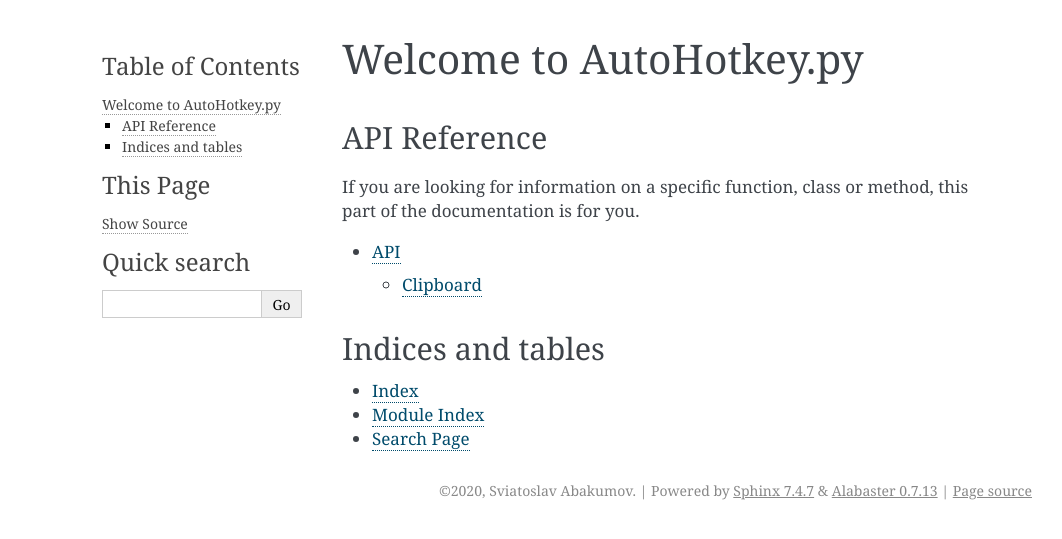
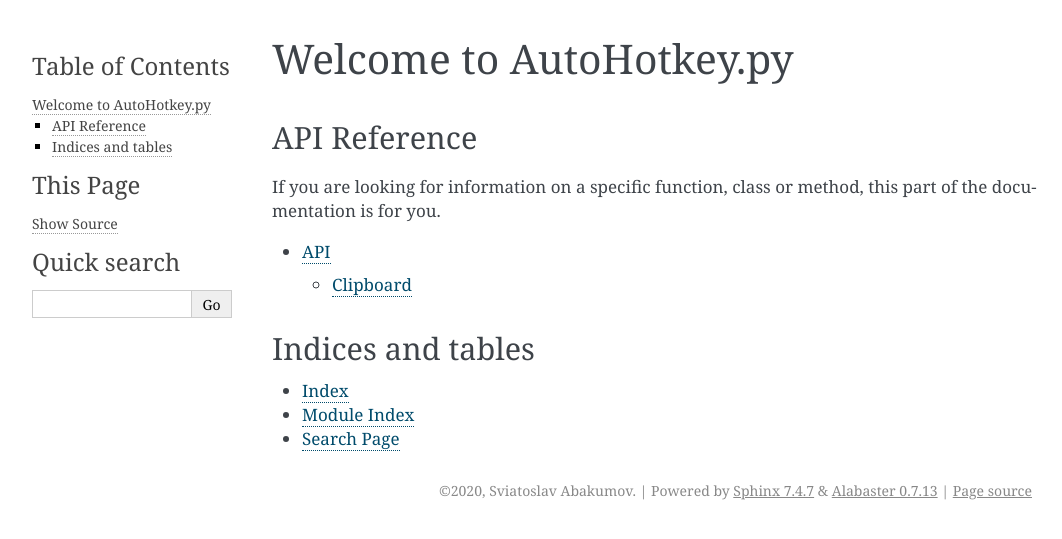
Before and after one commit to Perlence/AutoHotkey.py, a Sphinx documentation site: the page built from docs/index.rst, in a window 1280 px wide. Shown: the top 539 px of the page, without its empty margins (78-1140 px from the left). Built offline with Sphinx 7.4.7, drawn with Linux system fonts in a browser that asks for light colours.

Commit message:
Docs: Add links to the source and make the document wider to fit it

```diff
--- a/docs/_static/custom.css
+++ b/docs/_static/custom.css
@@ -1,3 +1,7 @@
+div.document {
+    width: 1080px;
+}
+
 dl {
     margin-bottom: 15px;
 }
--- a/docs/conf.py
+++ b/docs/conf.py
@@ -33,6 +33,7 @@
 extensions = [
     "sphinx.ext.autodoc",
     "sphinx.ext.intersphinx",
+    "sphinx.ext.viewcode",
 ]
 intersphinx_mapping = {
     "python": ("https://docs.python.org/3/", None),
```
